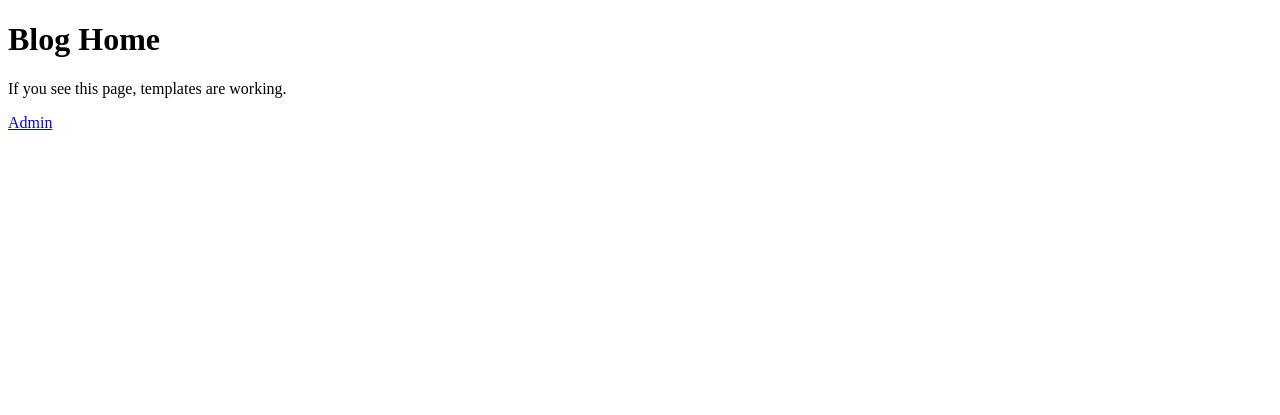
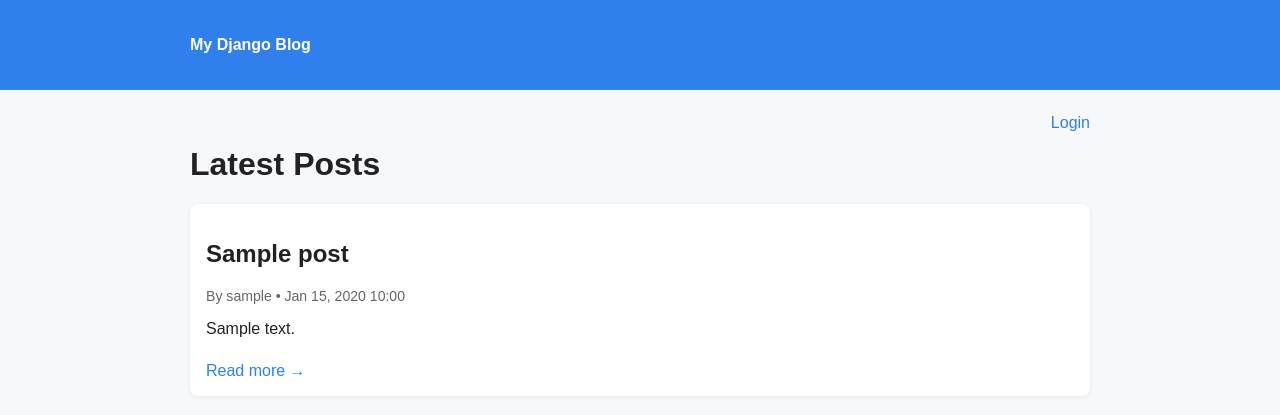
Before and after one commit to Minicreature/Blog-Website-Django-Project, a Django app: page / in a window 1280 px wide. Shown: the top 415 px of the page. Run offline with Django 4.2, Linux system fonts and the light colour scheme; tables that the repository leaves empty hold one stand-in row (values such as "Sample post").

Commit message:
feat: add CRUD for posts — create/update/delete views + templates; fix auth templates & redirects

```diff
--- a/blog/templates/blog/base.html
+++ b/blog/templates/blog/base.html
@@ -23,6 +23,19 @@
   </div>
 
   <div class="container">
+    <div style="display:flex; justify-content:space-between; align-items:center; margin:12px 0;">
+      <div></div>
+      <div>
+        {% if user.is_authenticated %}
+          Hello, {{ user.username }} |
+          <a href="{% url 'post-create' %}">New Post</a> |
+          <a href="{% url 'logout' %}">Logout</a>
+        {% else %}
+          <a href="{% url 'login' %}">Login</a>
+        {% endif %}
+      </div>
+    </div>
+
     {% block content %}{% endblock %}
   </div>
 
--- a/blog/templates/blog/home.html
+++ b/blog/templates/blog/home.html
@@ -1,12 +1,30 @@
-<!doctype html>
-<html>
-<head>
-  <meta charset="utf-8">
-  <title>Blog — Home</title>
-</head>
-<body>
-  <h1>Blog Home</h1>
-  <p>If you see this page, templates are working.</p>
-  <p><a href="/admin/">Admin</a></p>
-</body>
-</html>
+{% extends "blog/base.html" %}
+{% block content %}
+  <h1 style="margin-top:14px;">Latest Posts</h1>
+
+  {% if posts %}
+    {% for post in posts %}
+      <div class="card">
+        <h2>{{ post.title }}</h2>
+        <div class="meta">By {{ post.author }} • {{ post.date_posted|date:"M d, Y H:i" }}</div>
+        <p>{{ post.content|truncatechars:200 }}</p>
+        <a class="read-more" href="{% url 'post-detail' post.pk %}">Read more →</a>
+      </div>
+    {% endfor %}
+
+    {% if is_paginated %}
+      <div style="text-align:center; margin:16px 0;">
+        {% if page_obj.has_previous %}
+          <a href="?page={{ page_obj.previous_page_number }}">« Prev</a>
+        {% endif %}
+        <span style="margin:0 8px;">Page {{ page_obj.number }} of {{ page_obj.paginator.num_pages }}</span>
+        {% if page_obj.has_next %}
+          <a href="?page={{ page_obj.next_page_number }}">Next »</a>
+        {% endif %}
+      </div>
+    {% endif %}
+
+  {% else %}
+    <div class="card">No posts yet. Create some via the admin panel.</div>
+  {% endif %}
+{% endblock %}
--- a/blog/urls.py
+++ b/blog/urls.py
@@ -1,7 +1,16 @@
 from django.urls import path
-from .views import PostListView, PostDetailView
+from .views import (
+    PostListView,
+    PostDetailView,
+    PostCreateView,
+    PostUpdateView,
+    PostDeleteView,
+)
 
 urlpatterns = [
     path('', PostListView.as_view(), name='blog-home'),
+    path('post/new/', PostCreateView.as_view(), name='post-create'),
     path('post/<int:pk>/', PostDetailView.as_view(), name='post-detail'),
+    path('post/<int:pk>/update/', PostUpdateView.as_view(), name='post-update'),
+    path('post/<int:pk>/delete/', PostDeleteView.as_view(), name='post-delete'),
 ]
--- a/blog/views.py
+++ b/blog/views.py
@@ -1,14 +1,49 @@
 from django.shortcuts import render
-from django.views.generic import ListView, DetailView
+from django.views.generic import ListView, DetailView, CreateView, UpdateView, DeleteView
+from django.contrib.auth.mixins import LoginRequiredMixin, UserPassesTestMixin
+from django.urls import reverse_lazy
 from .models import Post
+from .forms import PostForm
 
 class PostListView(ListView):
     model = Post
-    template_name = 'blog/home.html'   # <app>/<template>.html
+    template_name = 'blog/home.html'
     context_object_name = 'posts'
-    ordering = ['-date_posted']        # newest first
-    paginate_by = 5                    # optional: 5 posts per page
+    ordering = ['-date_posted']
+    paginate_by = 5
 
 class PostDetailView(DetailView):
     model = Post
     template_name = 'blog/post_detail.html'
+
+class PostCreateView(LoginRequiredMixin, CreateView):
+    model = Post
+    form_class = PostForm
+    template_name = 'blog/post_form.html'
+
+    def form_valid(self, form):
+        form.instance.author = self.request.user
+        return super().form_valid(form)
+
+class PostUpdateView(LoginRequiredMixin, UserPassesTestMixin, UpdateView):
+    model = Post
+    form_class = PostForm
+    template_name = 'blog/post_form.html'
+
+    def form_valid(self, form):
+        # ensure author doesn't change
+        form.instance.author = self.request.user
+        return super().form_valid(form)
+
+    def test_func(self):
+        post = self.get_object()
+        return self.request.user == post.author
+
+class PostDeleteView(LoginRequiredMixin, UserPassesTestMixin, DeleteView):
+    model = Post
+    template_name = 'blog/post_confirm_delete.html'
+    success_url = reverse_lazy('blog-home')
+
+    def test_func(self):
+        post = self.get_object()
+        return self.request.user == post.author
--- a/django_project/settings.py
+++ b/django_project/settings.py
@@ -124,3 +124,8 @@ STATIC_URL = 'static/'
 # https://docs.djangoproject.com/en/4.2/ref/settings/#default-auto-field
 
 DEFAULT_AUTO_FIELD = 'django.db.models.BigAutoField'
+
+
+# Redirects after login/logout
+LOGIN_REDIRECT_URL = '/'
+LOGOUT_REDIRECT_URL = '/'
--- a/django_project/urls.py
+++ b/django_project/urls.py
@@ -20,4 +20,5 @@ from django.urls import path, include
 urlpatterns = [
     path('admin/', admin.site.urls),
     path('', include('blog.urls')),
+    path('accounts/', include('django.contrib.auth.urls')),
 ]
```
Also changed, not shown: blog/forms.py (added, +11 -0 lines), blog/templates/blog/post_confirm_delete.html (added, +13 -0 lines), blog/templates/blog/post_form.html (added, +15 -0 lines), blog/templates/registration/login.html (added, +28 -0 lines).
